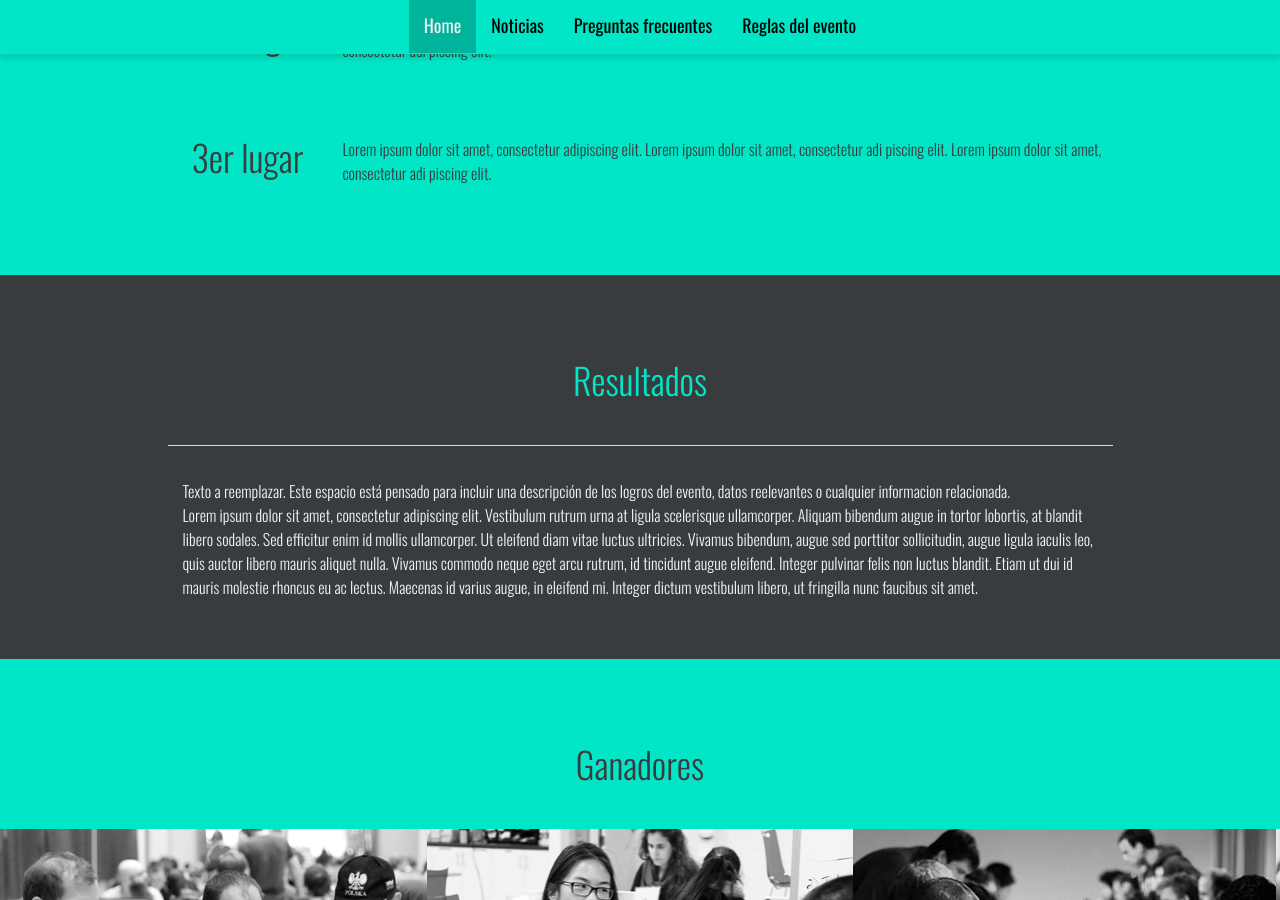
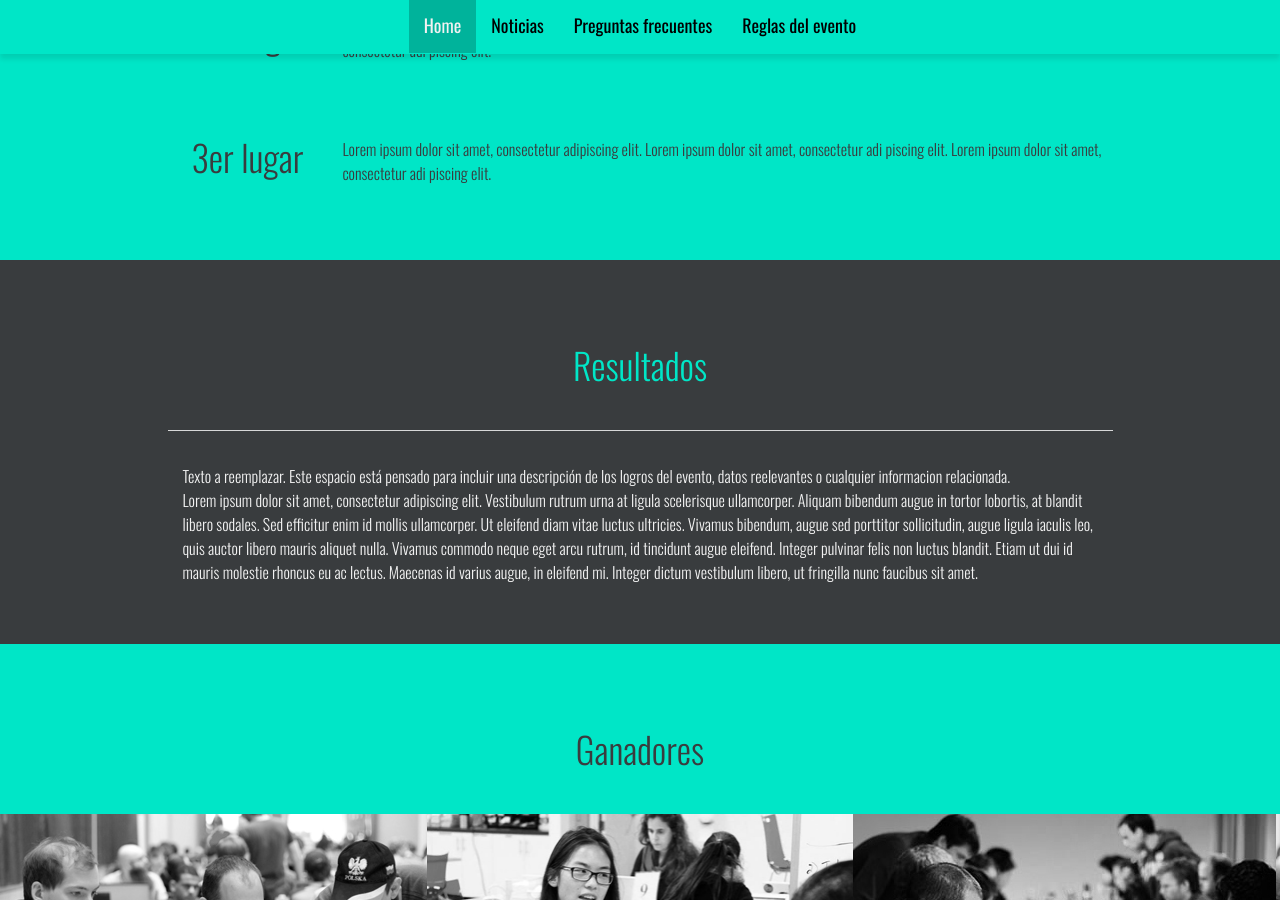
Before and after one commit to furia/dhrnndz, a Jekyll site: the page built from index.html, in a window 1280 px wide and 900 px high, scrolled down 3578 px. Built offline with Jekyll 4.4.1, drawn with Linux system fonts in a browser that asks for light colours; nearby versions of some CDN libraries.

Commit message:
Details for index

```diff
--- a/_sass/_site.scss
+++ b/_sass/_site.scss
@@ -9,6 +9,9 @@
 $light-grey: #d7d8d8;
 $almost-black: #050505;
 
+html {
+  font-size: 100%;
+}
 body {
   padding-top: 50px;
 }
@@ -221,6 +224,7 @@
 
   ul {
     margin-left: 0;
+    margin-bottom: 0!important;
   }
 
   li {
--- a/index.html
+++ b/index.html
@@ -43,10 +43,10 @@
           {% for a in agenda.agenda %}
           <li class="col-md-6 col-sm-6 extra-margin">
             <div class="row">
-              <div class="col-md-4">
+              <div class="col-md-4 col-sm-4">
                 <h3>{{ a.name }}</h3>
               </div>
-              <div class="col-md-8">
+              <div class="col-md-8 col-md-8">
                 <p>{{ a.description }}</p>
               </div>
             </div>
@@ -87,7 +87,7 @@
             <div class="col-md-4 col-sm-4 col-xs-4">
               <img class="img-circle" src="{{ j.image }}" />
             </div>
-            <div class="col-md-8 col-sm-8">
+            <div class="col-md-8 col-sm-8 col-xs-8">
               <h4>{{ j.name }}</h4>
               <p>{{ j.description }}</p>
             </div>
@@ -141,36 +141,6 @@
   </div>
 </section>
 
-<!-- section class="main-color-background animated fadeIn wow">
-  {% for winners in site.data.winners %}
-  <div class="container-fluid">
-    <div class="row main-color-block">
-      <div class="col-lg-10 col-lg-offset-1">
-        <h2>{{ winners.title }}</h2>
-      </div>
-      <div class="col-md-4 col-sm-4 award">
-        <figure>
-          <img src="{{ winners.winner_one_image }}" alt="Award">
-          <figcaption>{{ winners.winner_one }}</figcaption>
-        </figure>
-      </div>
-      <div class="col-md-4 col-sm-4 award">
-        <figure>
-          <img src="{{ winners.winner_two_image }}" alt="Award">
-          <figcaption>{{ winners.winner_two }}</figcaption>
-        </figure>
-      </div>
-      <div class="col-md-4 col-sm-4 award">
-        <figure>
-          <img src="{{ winners.winner_three_image }}" alt="Award">
-          <figcaption>{{ winners.winner_three }}</figcaption>
-        </figure>
-      </div>
-    </div>
-  </div>
-  {% endfor %}
-</section -->
-
 <section class="main-color-background animated fadeIn wow">
   <div class="container-fluid">
     <div class="row main-color-block">
```
